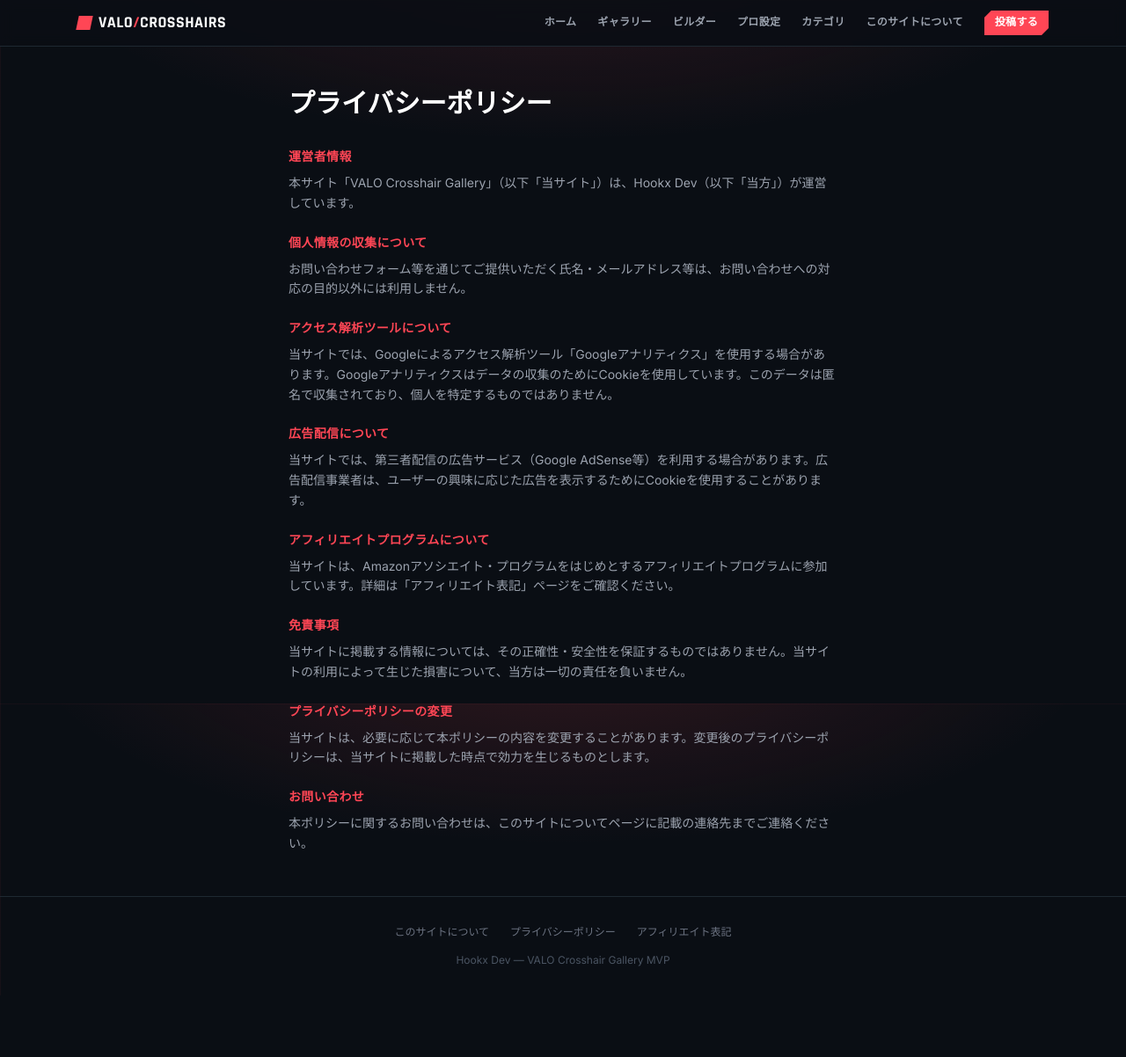
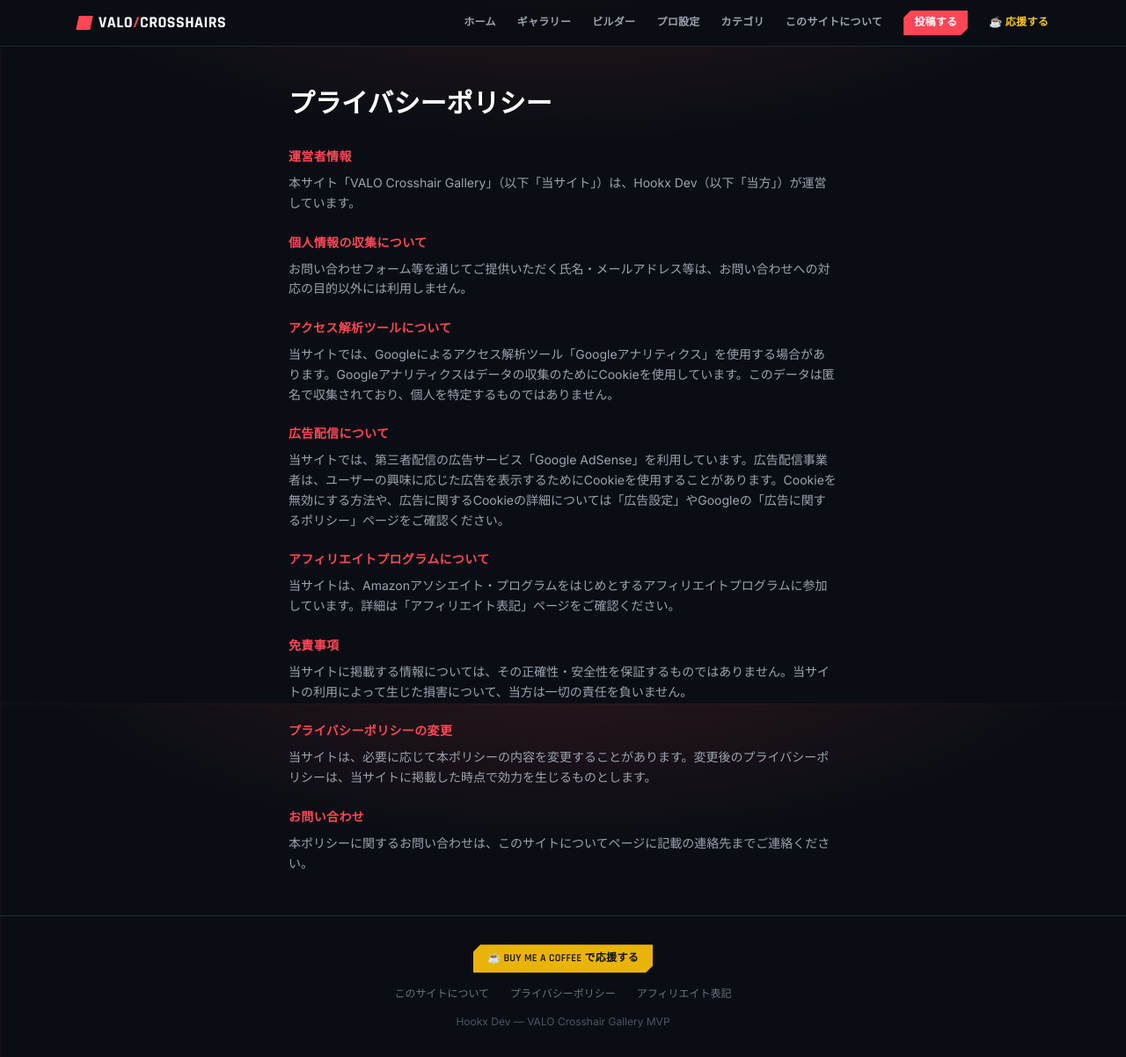
Before and after one commit to hookx-dev/valo-crosshair-gallery, a Next.js app in the folder apps/web/: page /privacy in a window 1280 px wide. Shown: the whole page at 88% size. Before the commit the page ends 1132 px from the top, so only its background shows below. Built offline with nearby package versions, Linux system fonts and the light colour scheme.

Commit message:
Add Buy Me a Coffee tip link and Google AdSense integration
Enable monetization via a donation link in the header/footer and
AdSense auto ads (script + ads.txt), and update the privacy policy
copy to reflect that AdSense is now actually in use.

```diff
--- a/apps/web/app/layout.tsx
+++ b/apps/web/app/layout.tsx
@@ -1,9 +1,12 @@
 import type { Metadata } from "next";
 import type { ReactNode } from "react";
+import Script from "next/script";
 import { Rajdhani, Inter } from "next/font/google";
 import { SiteHeader } from "@/components/SiteHeader";
 import { SiteFooter } from "@/components/SiteFooter";
 import "./globals.css";
+
+const ADSENSE_CLIENT_ID = "ca-pub-2809438929408465";
 
 const display = Rajdhani({
   subsets: ["latin"],
@@ -19,12 +22,21 @@ const body = Inter({
 export const metadata: Metadata = {
   title: "VALO Crosshair Gallery",
   description: "VALORANTのクロスヘア共有ギャラリー (MVP)",
+  other: {
+    "google-adsense-account": ADSENSE_CLIENT_ID,
+  },
 };
 
 export default function RootLayout({ children }: { children: ReactNode }) {
   return (
     <html lang="ja" className={`${display.variable} ${body.variable}`}>
       <body className="flex min-h-screen flex-col bg-valo-dark font-sans text-white">
+        <Script
+          async
+          src={`https://pagead2.googlesyndication.com/pagead/js/adsbygoogle.js?client=${ADSENSE_CLIENT_ID}`}
+          crossOrigin="anonymous"
+          strategy="afterInteractive"
+        />
         <SiteHeader />
         <div className="flex-1">{children}</div>
         <SiteFooter />
--- a/apps/web/app/privacy/page.tsx
+++ b/apps/web/app/privacy/page.tsx
@@ -17,7 +17,7 @@ const SECTIONS = [
   },
   {
     title: "広告配信について",
-    body: "当サイトでは、第三者配信の広告サービス（Google AdSense等）を利用する場合があります。広告配信事業者は、ユーザーの興味に応じた広告を表示するためにCookieを使用することがあります。",
+    body: "当サイトでは、第三者配信の広告サービス「Google AdSense」を利用しています。広告配信事業者は、ユーザーの興味に応じた広告を表示するためにCookieを使用することがあります。Cookieを無効にする方法や、広告に関するCookieの詳細については「広告設定」やGoogleの「広告に関するポリシー」ページをご確認ください。",
   },
   {
     title: "アフィリエイトプログラムについて",
--- /dev/null
+++ b/apps/web/components/AdUnit.tsx
@@ -0,0 +1,46 @@
+"use client";
+
+import { useEffect, useRef } from "react";
+
+const ADSENSE_CLIENT_ID = "ca-pub-2809438929408465";
+
+declare global {
+  interface Window {
+    adsbygoogle?: unknown[];
+  }
+}
+
+interface AdUnitProps {
+  slot: string;
+  format?: string;
+  className?: string;
+}
+
+export function AdUnit({ slot, format = "auto", className }: AdUnitProps) {
+  const insRef = useRef<HTMLModElement>(null);
+  const pushed = useRef(false);
+
+  useEffect(() => {
+    if (pushed.current) return;
+    pushed.current = true;
+    try {
+      (window.adsbygoogle = window.adsbygoogle || []).push({});
+    } catch {
+      // AdSenseスクリプトが未読み込み(審査未通過・広告ブロッカー等)の場合は無視
+    }
+  }, []);
+
+  return (
+    <div className={`min-h-[100px] w-full ${className ?? ""}`}>
+      <ins
+        ref={insRef}
+        className="adsbygoogle block"
+        style={{ display: "block" }}
+        data-ad-client={ADSENSE_CLIENT_ID}
+        data-ad-slot={slot}
+        data-ad-format={format}
+        data-full-width-responsive="true"
+      />
+    </div>
+  );
+}
--- a/apps/web/components/SiteFooter.tsx
+++ b/apps/web/components/SiteFooter.tsx
@@ -1,4 +1,5 @@
 import Link from "next/link";
+import { BUY_ME_A_COFFEE_URL } from "@/lib/supportLinks";
 
 const FOOTER_LINKS = [
   { href: "/about", label: "このサイトについて" },
@@ -10,6 +11,14 @@ export function SiteFooter() {
   return (
     <footer className="border-t border-valo-line/80 py-8">
       <div className="mx-auto flex max-w-6xl flex-col items-center gap-4 px-4 sm:px-6">
+        <a
+          href={BUY_ME_A_COFFEE_URL}
+          target="_blank"
+          rel="noopener noreferrer"
+          className="clip-corner-sm bg-yellow-500 px-4 py-2 font-display text-xs font-semibold uppercase tracking-wide text-valo-dark transition-colors hover:bg-yellow-400"
+        >
+          ☕ Buy Me a Coffee で応援する
+        </a>
         <nav className="flex flex-wrap justify-center gap-x-6 gap-y-2">
           {FOOTER_LINKS.map((link) => (
             <Link key={link.href} href={link.href} className="text-xs text-gray-500 hover:text-gray-300">
--- a/apps/web/components/SiteHeader.tsx
+++ b/apps/web/components/SiteHeader.tsx
@@ -2,6 +2,7 @@
 
 import Link from "next/link";
 import { usePathname } from "next/navigation";
+import { BUY_ME_A_COFFEE_URL } from "@/lib/supportLinks";
 
 const NAV = [
   { href: "/", label: "ホーム" },
@@ -46,14 +47,33 @@ export function SiteHeader() {
           >
             投稿する
           </Link>
+          <a
+            href={BUY_ME_A_COFFEE_URL}
+            target="_blank"
+            rel="noopener noreferrer"
+            className="font-display text-xs font-semibold uppercase tracking-wide text-yellow-400 transition-colors hover:text-yellow-300"
+          >
+            ☕ 応援する
+          </a>
         </nav>
 
-        <Link
-          href="/submit"
-          className="clip-corner-sm bg-valo-red px-2.5 py-1 font-display text-[10px] font-semibold uppercase tracking-widest text-white sm:hidden"
-        >
-          投稿
-        </Link>
+        <div className="flex items-center gap-2 sm:hidden">
+          <a
+            href={BUY_ME_A_COFFEE_URL}
+            target="_blank"
+            rel="noopener noreferrer"
+            className="text-lg"
+            aria-label="応援する"
+          >
+            ☕
+          </a>
+          <Link
+            href="/submit"
+            className="clip-corner-sm bg-valo-red px-2.5 py-1 font-display text-[10px] font-semibold uppercase tracking-widest text-white"
+          >
+            投稿
+          </Link>
+        </div>
       </div>
     </div>
   );
--- /dev/null
+++ b/apps/web/lib/supportLinks.ts
@@ -0,0 +1 @@
+export const BUY_ME_A_COFFEE_URL = "https://www.buymeacoffee.com/valocrosshairs";
```
Also changed, not shown: apps/web/public/ads.txt (added).
